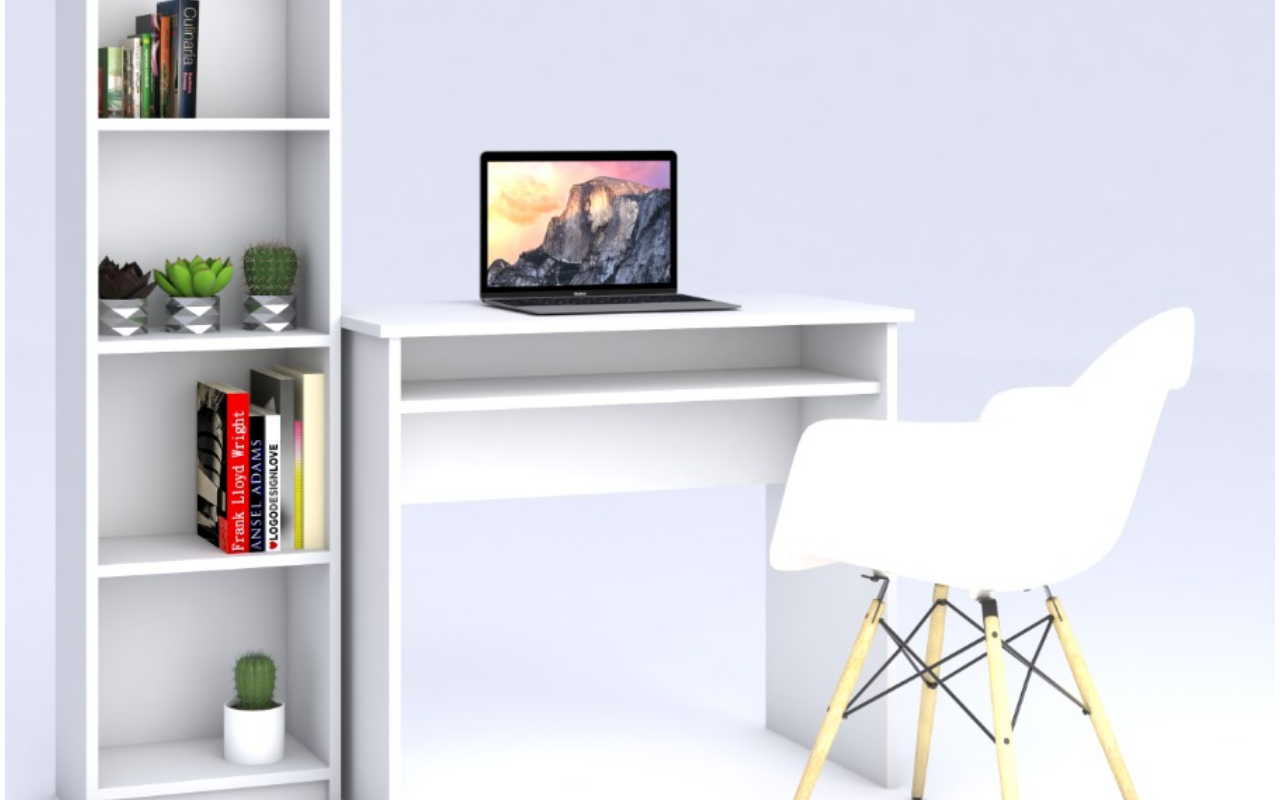
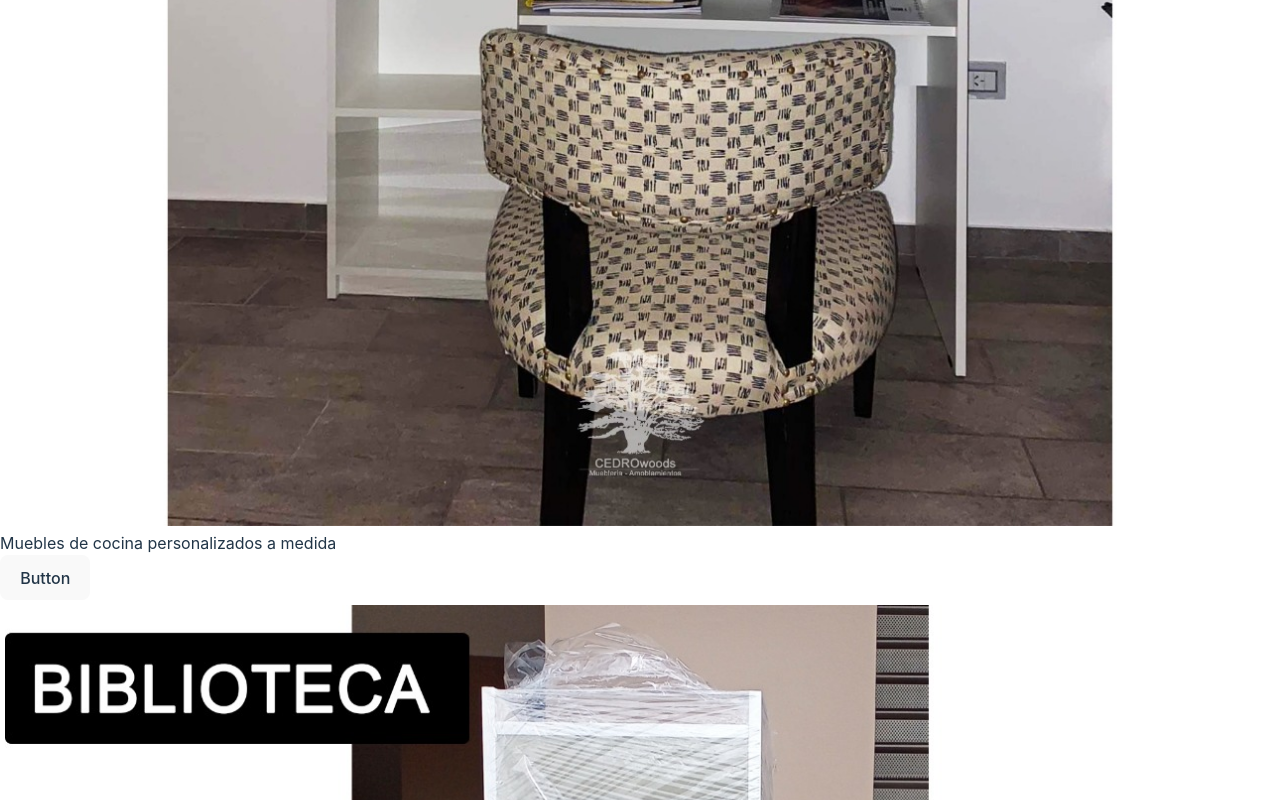
Before and after one commit to jorgehara/CedroWoods, a React (Vite) app: page / in a window 1280 px wide. Shown: the part 1330-2130 px from the top of the page. Built offline with nearby package versions, Linux system fonts and the light colour scheme.

Commit message:
projects falta ajuste

```diff
--- a/src/App.jsx
+++ b/src/App.jsx
@@ -4,12 +4,10 @@ import { Galery } from "./Components/Galeria/Galery";
 import { Header } from "./Components/Header/Header";
 import { MyPage } from "./Components/MyPage/MyPage";
 import { Projects } from "./Components/Projects/Projects";
-
 export default function App() {
   return (
     <>
       <Header />
-      {/* <Carousel/> */}
       <Galery />
       <Projects />
       <hr />
--- a/src/Components/Cards/Cards.css
+++ b/src/Components/Cards/Cards.css
@@ -5,5 +5,9 @@
     width: 100%;
     height: 100%;
     padding: 5px;
-    object-fit: cover;
+    object-fit: contain;
 }
+
+.aImgCard{
+    width: 110%;
+}
--- a/src/Components/Cards/Cards.jsx
+++ b/src/Components/Cards/Cards.jsx
@@ -4,15 +4,15 @@ import './Cards.css'
 export const Cards = ({image, description, tittle}) => {
   return (
     <>
-    <div class="flex justify-center pt-3">
-  <div class="flex rounded-lg shadow-lg bg-white max-w-sm">
-    <a href="#!">
+    <div className="flex flex-col pt-3">
+  <div className="flex rounded-lg shadow-lg bg-white max-w-sm">
+    <a className='aImgCard' href="#!">
       <img className='imgCard' src={image} alt=""/>
     </a>
-    <div class="p-1">
-      <h5 class="text-gray-900 text-xl font-medium pt-1 mb-4 mr-4">{tittle}</h5>
-      <p class="text-gray-700 text-base mb-3">{description} </p>
-      <button type="button" class=" inline-block px-6 py-2.5 bg-blue-600 text-white font-medium text-xs leading-tight uppercase rounded shadow-md hover:bg-blue-700 hover:shadow-lg focus:bg-blue-700 focus:shadow-lg focus:outline-none focus:ring-0 active:bg-blue-800 active:shadow-lg transition duration-150 ease-in-out">Button</button>
+    <div className="p-1">
+      <h5 className="text-gray-900 text-xl font-medium pt-1 mb-4 mr-4">{tittle}</h5>
+      <p className="text-gray-700 text-base mb-3">{description} </p>
+      <button type="button" className=" inline-block px-6 py-2.5 bg-blue-600 text-white font-medium text-xs leading-tight uppercase rounded shadow-md hover:bg-blue-700 hover:shadow-lg focus:bg-blue-700 focus:shadow-lg focus:outline-none focus:ring-0 active:bg-blue-800 active:shadow-lg transition duration-150 ease-in-out">Button</button>
     </div>
   </div>
 </div>
--- a/src/Components/Projects/Projects.jsx
+++ b/src/Components/Projects/Projects.jsx
@@ -1,53 +1,82 @@
-import React from "react";
+import React, { useState } from "react";
 import { Cards } from "../Cards/Cards";
 import "./Projects.css";
 
+const projects = [
+    {
+        id: 1,
+        title: "Muebles de cocina",
+        description: "Muebles de cocina personalizados a medida",
+        url: "6.jpeg"
+    },
+    {
+        id: 2,
+        title: "Muebles de sala",
+        description: "Muebles de sala personalizados a medida",
+        url: "7.jpeg"
+    },
+    {
+        id: 3,
+        title: "Muebles de cocina",
+        description: "Muebles de cocina personalizados a medida",
+        url: "8.jpeg"
+    },
+    {
+        id: 4,
+        title: "Muebles de sala",
+        description: "Muebles de sala personalizados a medida",
+        url: "9.jpeg"
+    },
+    {
+        id: 5,
+        title: "Muebles de cocina",
+        description: "Muebles de cocina personalizados a medida",
+        url: "10.jpeg"
+    },
+    {
+        id: 6,
+        title: "Muebles de sala",
+        description: "Muebles de sala personalizados a medida",
+        url: "11.jpeg"
+    },
+    {
+        id: 7,
+        title: "Muebles de cocina",
+        description: "Muebles de cocina personalizados a medida",
+        url: "12.jpeg"
+    },
+    // ... más elementos aquí
+]
+
 export const Projects = () => {
+  const [selectedProject, setSelectedProject] = useState(null);
+  const imagePath = '/image/CEDROwoods/';
+
   return (
     <>
-      <div>
+      <div className="flex flex-col ">
+      <div className="flex justify-center p-1 rounded-t-sm ">
         <h2 className="bg-orange-400 bg-gradient-to-tr font-semibold  md:text-3xl  text-white text-center p-2 mt-3 ">
           Los mejores diseños y calidad en muebles personalizados</h2>
+          </div>
+          <div className="flex justify-center p-1 rounded-t-sm ">
         <h3 className="bg-orange-400 bg-gradient-to-tr font-semibold  md:text-3xl  text-white text-center p-2 "> Encontralos aquí</h3>
+        </div>
 
+        <div className="flex justify-center flex-wrap mr-4 pr-1">
+        {projects.map(project => (
+          <Cards
+            key={project.id}
+            image={`${imagePath}${project.url}`}
+            title={project.title}
+            description={project.description}
+            onClick={() => setSelectedProject(project.id)}
+            selected={project.id === selectedProject}
+          />
+        ))}
+        </div>
+        </div>
 
-    <Cards
-    image={"/image/CEDROwoods/1.jpeg"}
-    title={"Muebles de cocina"}
-    description={"Muebles de cocina personalizados a medida"}
-    />
-
-
-
-        {/* <img
-          src="/image/CEDROwoods/6.jpeg"
-          alt="Imagen ilustrativa de muebles entregados"
-        />
-        <img
-          src="/image/CEDROwoods/7.jpeg"
-          alt="Imagen ilustrativa de muebles entregados"
-        />
-        <img
-          src="/image/CEDROwoods/8.jpeg"
-          alt="Imagen ilustrativa de muebles entregados"
-        />
-        <img
-          src="/image/CEDROwoods/9.jpeg"
-          alt="Imagen ilustrativa de muebles entregados"
-        />
-        <img
-          src="/image/CEDROwoods/10.jpeg"
-          alt="Imagen ilustrativa de muebles entregados"
-        />
-        <img
-          src="/image/CEDROwoods/11.jpeg"
-          alt="Imagen ilustrativa de muebles entregados"
-        />
-        <img
-          src="/image/CEDROwoods/12.jpeg"
-          alt="Imagen ilustrativa de muebles entregados"
-        /> */}
-      </div>
     </>
   );
 };
```
